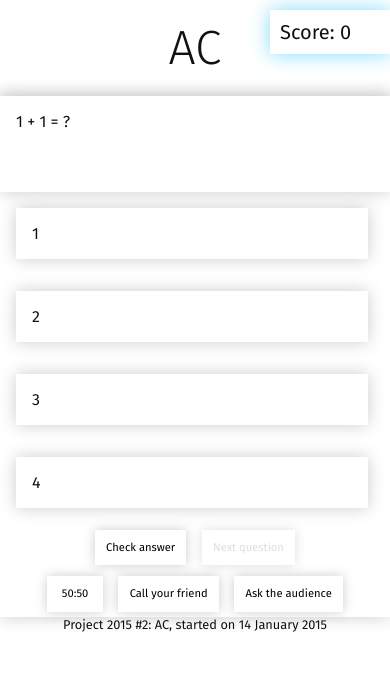
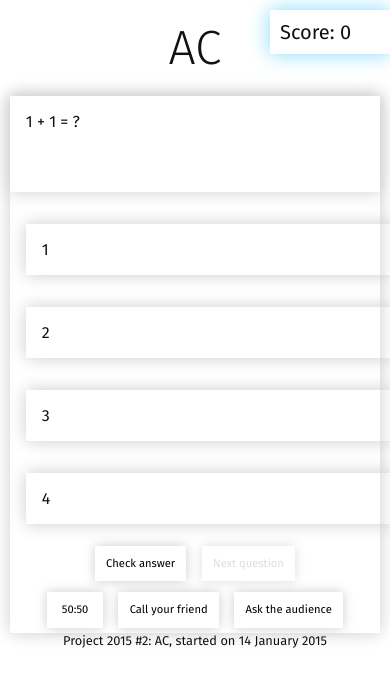
Before and after one commit to kenrick95/ac, a PHP site: page / in a window 390 px wide. Shown: the top 687 px of the page. Run offline with PHP 8.4, Linux system fonts and the light colour scheme.

Commit message:
fix display on mobile

```diff
--- a/style.css
+++ b/style.css
@@ -23,13 +23,14 @@ footer {
 }
 #controls {
     margin: 0 auto;
-    max-width: 480px;
+    max-width: 48em;
     text-align: center;
     clear: both;
 }
 #main {
     margin: 0 auto;
-    max-width: 800px;
+    width: 95%;
+    max-width: 50em;
     text-align: center;
     box-shadow:0 0 1em #CCC;
 }
@@ -49,14 +50,17 @@ footer {
 }
 #question {
     margin: 0em;
+    margin-bottom: 1em;
     padding: 1em;
-    min-width: 20em;
-    min-height: 4em;
+    width: 100%;
+    min-height: 6em;
     box-shadow:0 0 1em #CCC;
     text-align: left;
+    box-sizing: border-box;
 }
 #options {
     margin: 0;
+    width: 100%;
 }
 .option {
     float: left;
@@ -64,10 +68,11 @@ footer {
     cursor: pointer;
     margin: 1em;
     padding: 1em;
-    min-width: 20em;
+    min-width: 23em;
     min-height: 1em;
     box-shadow:0 0 1em #CCC;
     text-align: left;
+    box-sizing: border-box;
 }
 .active:hover {
     box-shadow:0 0 1em #999;
@@ -85,6 +90,19 @@ button {
 }
 button:hover {
     box-shadow:0 0 1em #999;
+}
+
+@media screen and (max-width: 368px){
+    .option {
+        width: 90%;
+        min-width: 1em;
+        padding: 0.5em 1em;
+        margin: 0.5em 1em;
+    }
+    button {
+        padding: 0.5em 1em;
+        margin: 0.5em 1em;
+    }
 }
 @keyframes blink {
     0% { box-shadow:0 0 1em #ff4136; }
```
